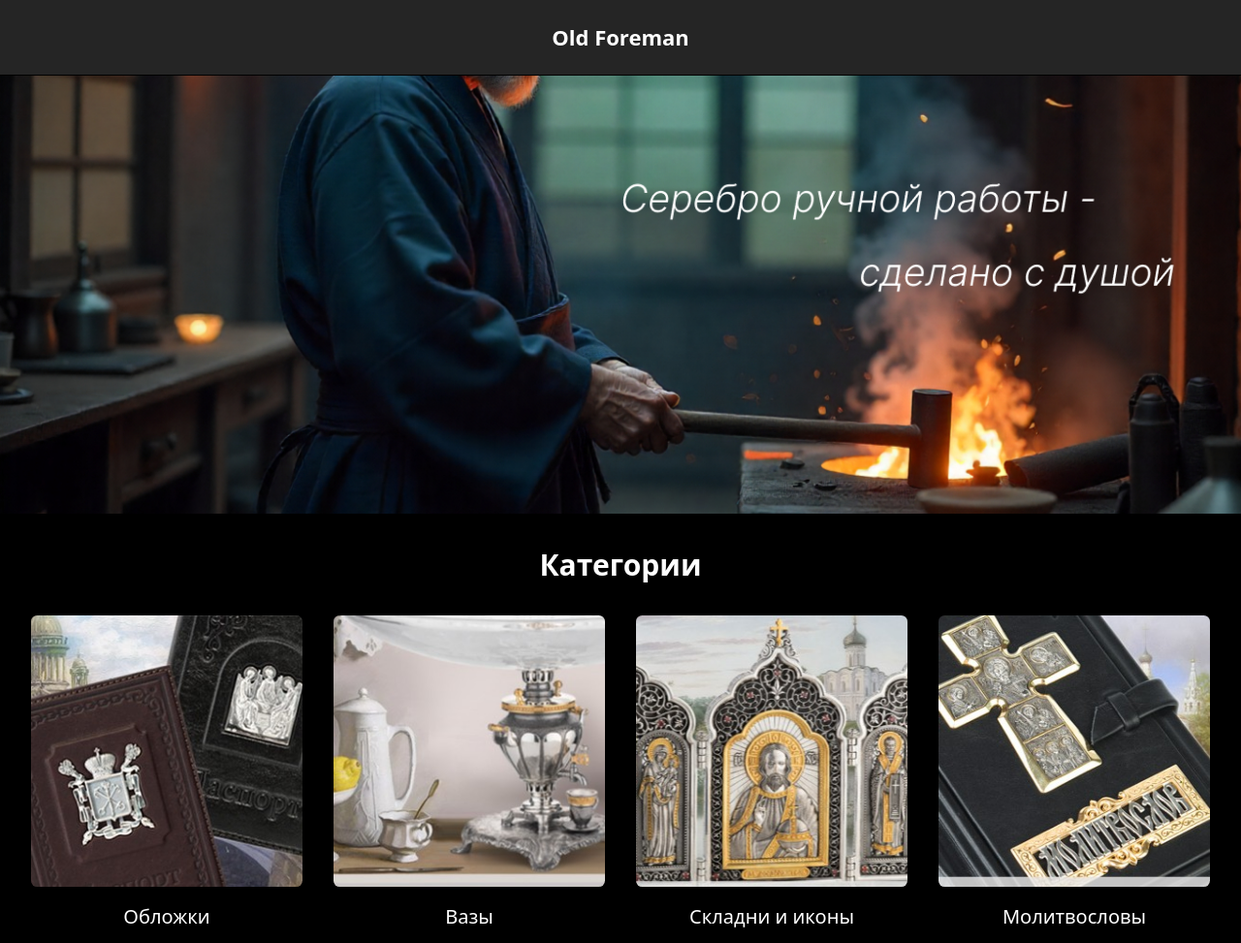
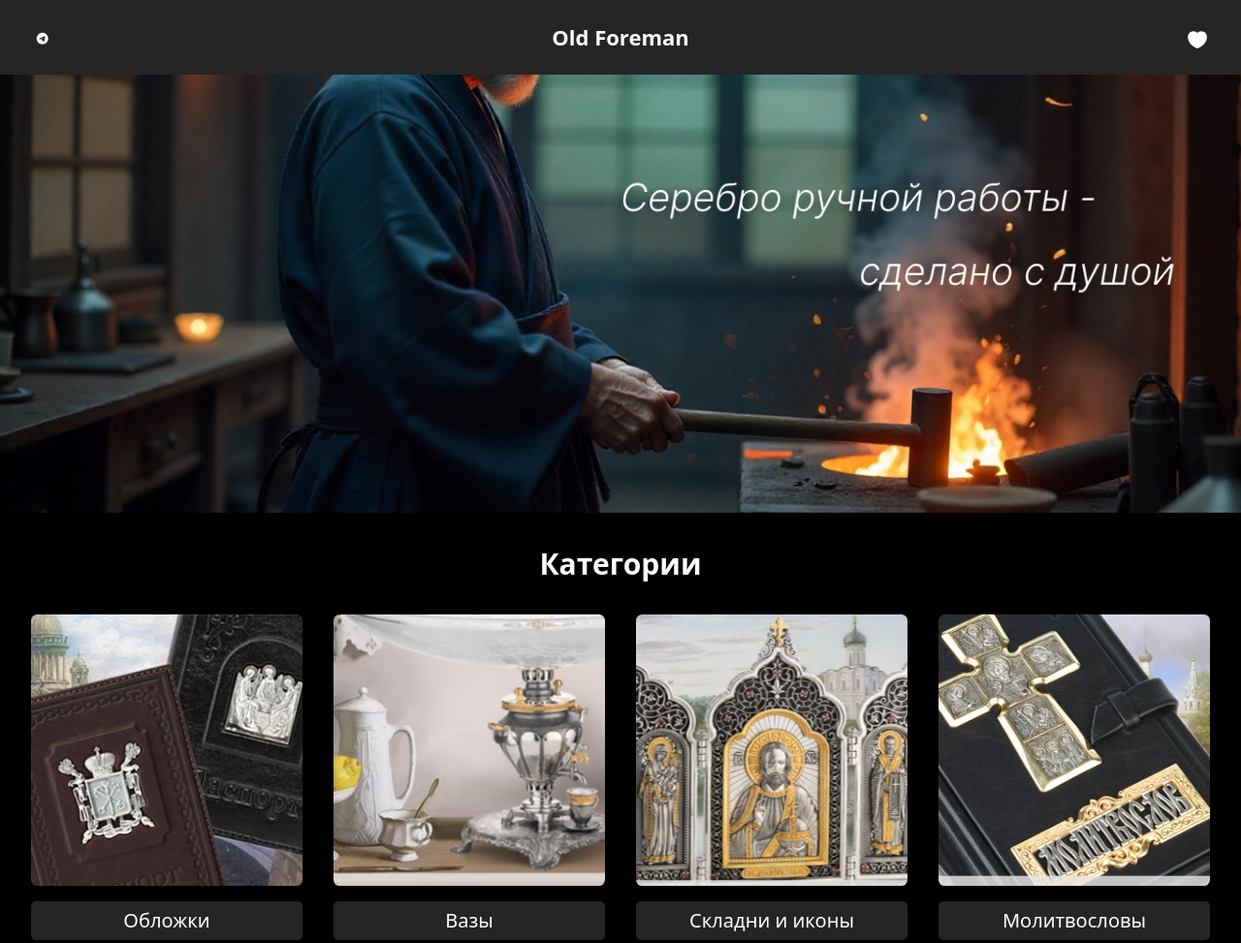
Before and after one commit to zdk09/One-Foreman, a plain HTML site: page index.html in a window 1280 px wide. Shown: the top 973 px of the page at 97% size. Drawn offline with nearby package versions, Linux system fonts and the light colour scheme.

Commit message:
Add files via upload

```diff
--- a/index.html
+++ b/index.html
@@ -12,9 +12,19 @@
     </head>
 
     <body>
+        <svg style="display:none">
+            <symbol id="icon-tg" viewBox="0 0 35 35" fill="none">
+                <path fill-rule="evenodd" clip-rule="evenodd" d="M15.5 6C10.2536 6 6 10.2536 6 15.5C6 20.7464 10.2536 25 15.5 25C20.7464 25 25 20.7464 25 15.5C25 10.2536 20.7464 6 15.5 6ZM19.9033 12.4608C19.7608 13.9626 19.1417 17.6082 18.8274 19.2905C18.6944 20.003 18.4315 20.2413 18.1782 20.2643C17.6264 20.3149 17.2076 19.8993 16.6733 19.5494C15.8373 19.0015 15.3646 18.6603 14.5532 18.1252C13.615 17.5069 14.223 17.1673 14.7574 16.6123C14.8975 16.4666 17.328 14.2555 17.3755 14.0552C17.381 14.0299 17.3873 13.9365 17.3311 13.8874C17.2749 13.8383 17.1934 13.8549 17.1348 13.8684C17.0509 13.8874 15.7153 14.7701 13.1274 16.5165C12.7482 16.777 12.4046 16.9036 12.0966 16.8973C11.7578 16.8902 11.1055 16.7057 10.6202 16.5474C10.0256 16.3542 9.55221 16.2513 9.59338 15.9235C9.61475 15.7525 9.84988 15.5776 10.2995 15.3987C13.0688 14.1922 14.9158 13.3965 15.8396 13.0118C18.4783 11.9145 19.0261 11.7238 19.3839 11.7174C19.832 11.7111 19.9397 12.0808 19.9033 12.4608Z" fill="white"/>
+            </symbol>
+        </svg>
+        <svg style="display:none">
+            <symbol id="icon-heart" viewBox="0 0 32 32" fill="none">
+                <path stroke-width="2" stroke-miterlimit="4" stroke-linecap="round" stroke-linejoin="round" d="M16.827 27.747c-0.453 0.16-1.2 0.16-1.653 0-3.867-1.32-12.507-6.827-12.507-16.16 0-4.12 3.32-7.453 7.413-7.453 2.427 0 4.573 1.173 5.92 2.987 1.347-1.813 3.507-2.987 5.92-2.987 4.093 0 7.413 3.333 7.413 7.453 0 9.333-8.64 14.84-12.507 16.16z" fill="white"/>
+            </symbol>
+        </svg>
         <header>
 
-            <!-- <div class="main__header">
+            <div class="main__header">
                 <div class="top__header">
                     <div class="container-fluid">
                         <div class="top__header-inner">
@@ -23,7 +33,7 @@
                                     <div class="top__contacts-item">
                                         <a href="ссылка на тг" class="top__contacts-link" rel="nofollow" title="Telegram">
                                             <svg class="icon icon-telegram">
-                                                <use xlink:href="#icon-telegram"></use>
+                                                <use xlink:href="#icon-tg"></use>
                                             </svg>
                                         </a>
                                     </div>
@@ -33,12 +43,25 @@
                                     <div class="top__contacts-item"></div>
                                 </div>
                             </div>
+                            <div class="top__logo">
+                                <b>Old Foreman</b>
+                            </div>
+                            <div class="top__actions">
+                                <div class="top__actions-list">
+                                    <div class="top__actions-item">
+                                        <a href="Избранное" class="top__actions-link">
+                                            <svg class="icon icon-heart">
+                                                <use xlink:href="#icon-heart"></use>
+                                            </svg>
+                                        </a>
+                                    </div>
+                                </div>
+                            </div>
                         </div>
                     </div>
                 </div>
-            </div>     -->
+            </div>
 
-            <div><b>Old Foreman</b></div>
 
             <!-- <nav id="menu" class="col-md-4 col-sm-5 col-xs-11 menu">
             <button class="menu-toggle menu-btn-close" aria-label="Закрыть меню">⨉</button> -->
--- a/style.css
+++ b/style.css
@@ -9,14 +9,17 @@ body {
 }
 
 header {
-  display: flex;
-  justify-content: center;
-  align-items: center;
   font-size: 22px;
   padding: 1em;
-  border-bottom: 1px solid black;
   background-color: #252525;
   color: white;
+}
+
+.top__header-inner {
+  display: flex;
+  justify-content: space-between;
+  align-items: center;
+  position: relative;
 }
 
 main {
@@ -98,10 +101,14 @@ img {
 .hcategory__item-name{
   text-align: center;
   font-size: 20px;
+  border: 5px solid #252525;
+  border-radius: 5px;
+  background-color: #252525;
 }
 
 .hcategory__item-name a {
   border-bottom: 1px solid transparent;
+
 }
 
 .hcategory__item-image:hover {
@@ -119,6 +126,32 @@ img {
   transition: transform .3s linear;
   border-color:white;
 }
+
+.hcategory__item-name:hover {
+  transition: transform .5s linear;
+  transform: scale(1.02);
+}
+
+.icon {
+  stroke-width: 0;
+  stroke: currentColor;
+  fill: currentColor;
+  display: inline-block;
+  height: 1em;
+  width: 1em;
+  transition: fill 0.3s ease;
+}
+
+.top__contacts-link .icon-telegram {
+  transition: transform .3s linear;
+  color: #F9BC6F;
+  fill: #F9BC6F;
+}
+
+#icon-heart:hover {
+  fill:#F9BC6F;
+}
+
 
 
 @media (max-width: 1024px) {
```
